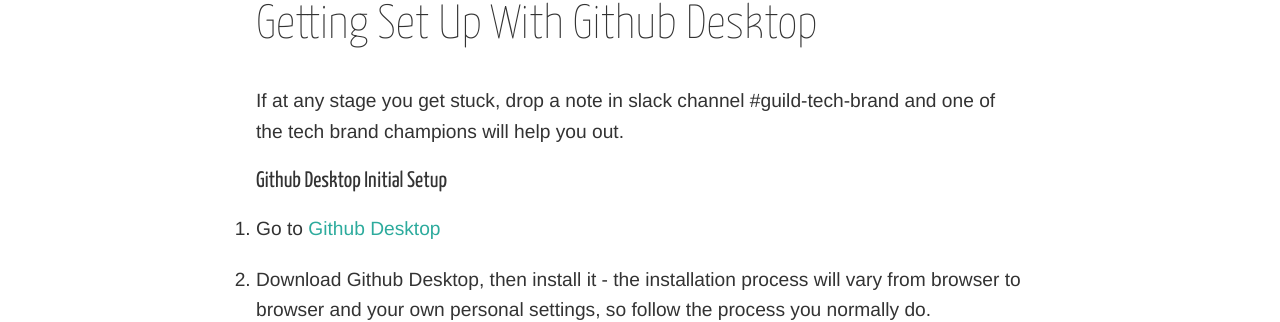
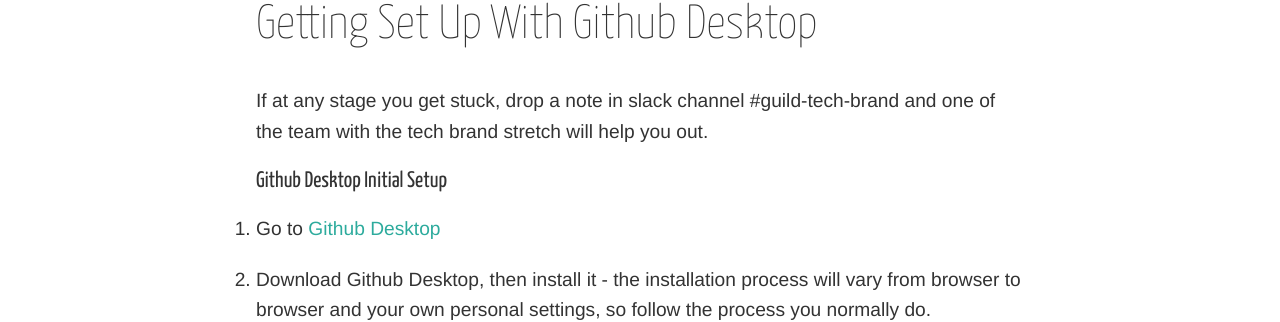
Before and after one commit to holidayextras/holidayextras.github.com, a Jekyll site: the page built from github_desktop.md, in a window 1280 px wide and 900 px high. Shown: the part 433-755 px from the top of the window. Built offline with Jekyll 4.4.1, drawn with Linux system fonts in a browser that asks for light colours; nearby versions of some CDN libraries; our own code applies the rules of GitHub Pages for plain Markdown files; comment, search, counter and statistics services are not loaded.

Commit message:
clarifying role name

```diff
--- a/github_desktop.md
+++ b/github_desktop.md
@@ -1,7 +1,7 @@
 Getting Set Up With Github Desktop
 ========================
 
-If at any stage you get stuck, drop a note in slack channel #guild-tech-brand and one of the tech brand champions will help you out.
+If at any stage you get stuck, drop a note in slack channel #guild-tech-brand and one of the team with the tech brand stretch will help you out.
 
 ### Github Desktop Initial Setup
 
```
Also changed, not shown: README.md.
